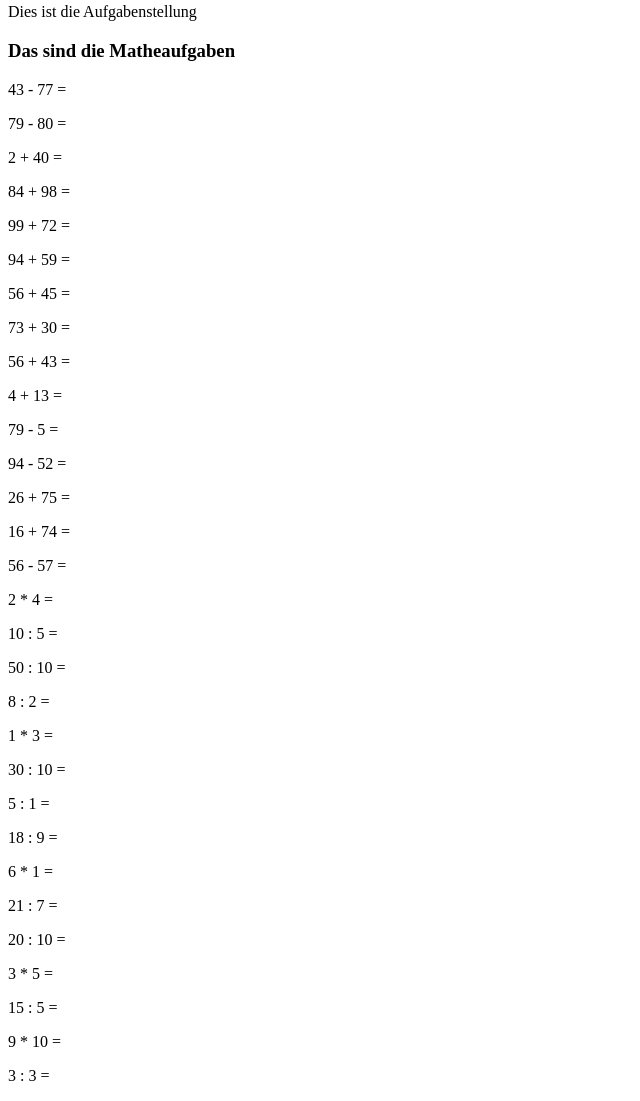
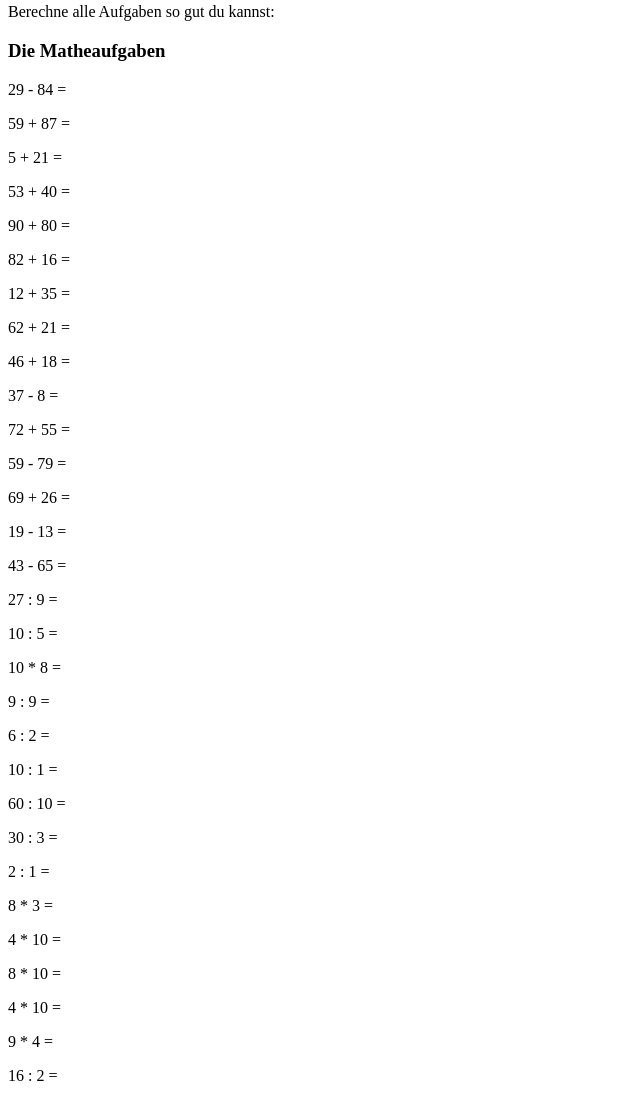
Before and after one commit to I-develop-bugs-for-a-living/Arbeitsblattgenerator, a plain HTML site: page index.html in a window 1280 px wide. Shown: the part 63-1164 px from the top of the page, without its empty margins (0-640 px from the left). Drawn offline with Linux system fonts and the light colour scheme.

```diff
--- a/index.html
+++ b/index.html
@@ -1,34 +1,34 @@
 
         <h1>Math Arbeitsblatt</h1>
-        <p>Dies ist die Aufgabenstellung</p>
-        <h3>Das sind die Matheaufgaben</h3>
-    <p>43 - 77 = </p>
-<p>79 - 80 = </p>
-<p>2 + 40 = </p>
-<p>84 + 98 = </p>
-<p>99 + 72 = </p>
-<p>94 + 59 = </p>
-<p>56 + 45 = </p>
-<p>73 + 30 = </p>
-<p>56 + 43 = </p>
-<p>4 + 13 = </p>
-<p>79 - 5 = </p>
-<p>94 - 52 = </p>
-<p>26 + 75 = </p>
-<p>16 + 74 = </p>
-<p>56 - 57 = </p>
-<p>2 * 4 = </p>
+        <p>Berechne alle Aufgaben so gut du kannst:</p>
+        <h3>Die Matheaufgaben</h3>
+    <p>29 - 84 = </p>
+<p>59 + 87 = </p>
+<p>5 + 21 = </p>
+<p>53 + 40 = </p>
+<p>90 + 80 = </p>
+<p>82 + 16 = </p>
+<p>12 + 35 = </p>
+<p>62 + 21 = </p>
+<p>46 + 18 = </p>
+<p>37 - 8 = </p>
+<p>72 + 55 = </p>
+<p>59 - 79 = </p>
+<p>69 + 26 = </p>
+<p>19 - 13 = </p>
+<p>43 - 65 = </p>
+<p>27 : 9 = </p>
 <p>10 : 5 = </p>
-<p>50 : 10 = </p>
-<p>8 : 2 = </p>
-<p>1 * 3 = </p>
-<p>30 : 10 = </p>
-<p>5 : 1 = </p>
-<p>18 : 9 = </p>
-<p>6 * 1 = </p>
-<p>21 : 7 = </p>
-<p>20 : 10 = </p>
-<p>3 * 5 = </p>
-<p>15 : 5 = </p>
-<p>9 * 10 = </p>
-<p>3 : 3 = </p>
+<p>10 * 8 = </p>
+<p>9 : 9 = </p>
+<p>6 : 2 = </p>
+<p>10 : 1 = </p>
+<p>60 : 10 = </p>
+<p>30 : 3 = </p>
+<p>2 : 1 = </p>
+<p>8 * 3 = </p>
+<p>4 * 10 = </p>
+<p>8 * 10 = </p>
+<p>4 * 10 = </p>
+<p>9 * 4 = </p>
+<p>16 : 2 = </p>
```
Also changed, not shown: 1 other file.
